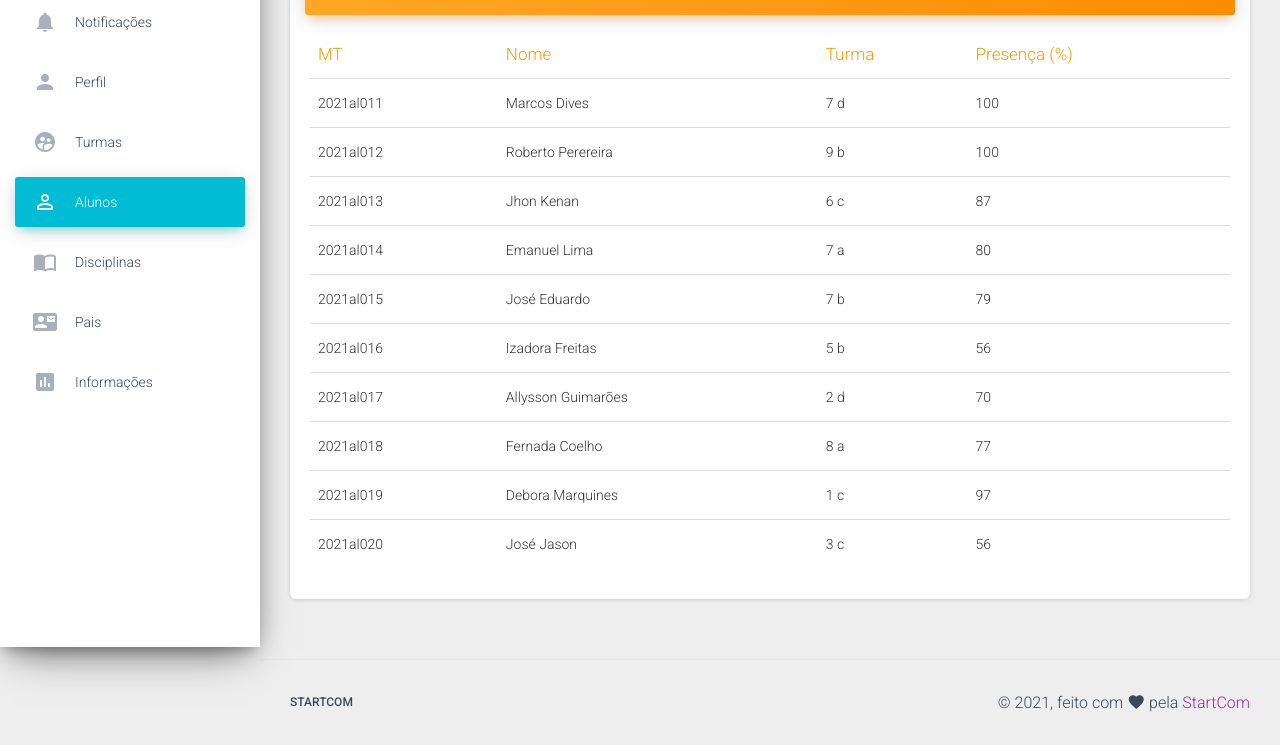
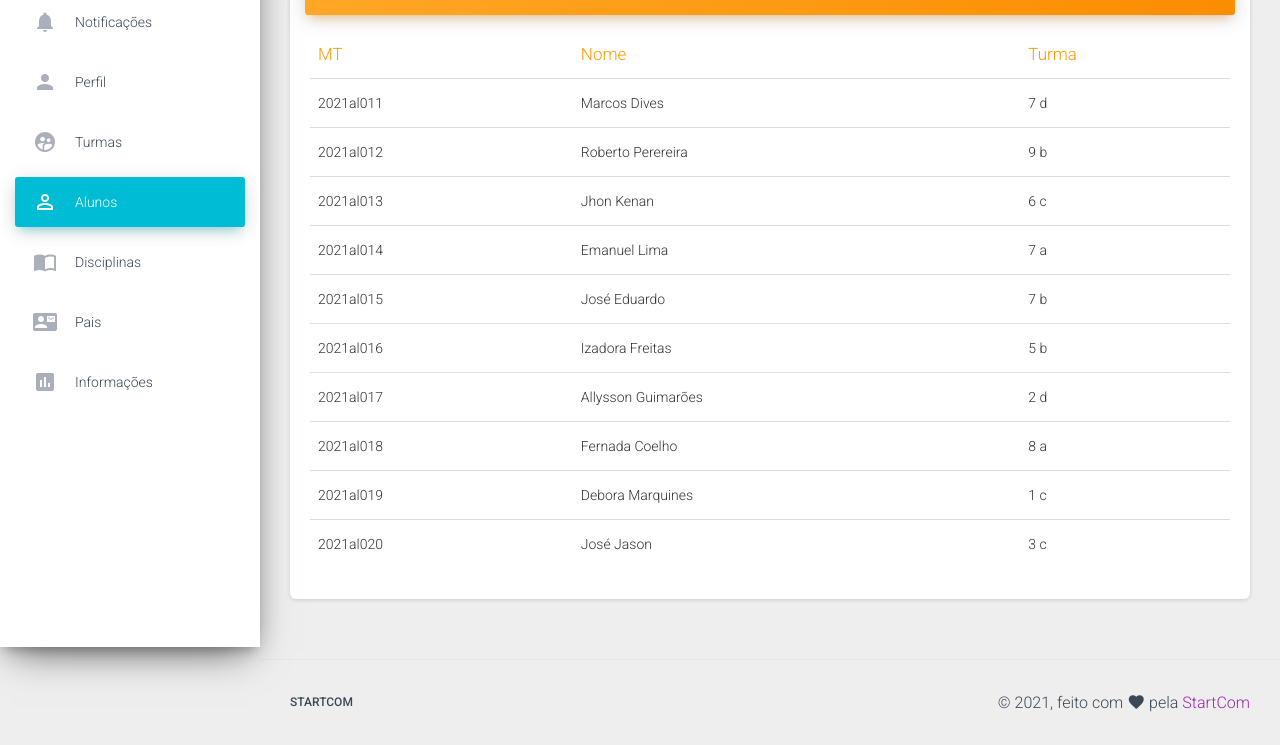
Before and after one commit to Thiago-spart/app-page, a website: page alunos.html in a window 1280 px wide. Shown: the part 153-898 px from the top of the page. Drawn offline with nearby package versions, Linux system fonts and the light colour scheme; some packages are replaced by stand-ins of ours.

Commit message:
Update alunos.html

```diff
--- a/alunos.html
+++ b/alunos.html
@@ -122,68 +122,57 @@
                       <th>MT</th>
                       <th>Nome</th>
                       <th>Turma</th>
-                      <th>Presença (%)</th>
                     </thead>
                     <tbody>
                       <tr>
                         <td>2021al011</td>
                         <td>Marcos Dives</td>
                         <td>7 d</td>
-                        <td>100</td>
                       </tr>
                       <tr>
                         <td>2021al012</td>
                         <td>Roberto Perereira</td>
                         <td>9 b</td>
-                        <td>100</td>
                       </tr>
                       <tr>
                         <td>2021al013</td>
                         <td>Jhon Kenan</td>
                         <td>6 c</td>
-                        <td>87</td>
                       </tr>
                       <tr>
                         <td>2021al014</td>
                         <td>Emanuel Lima</td>
                         <td>7 a</td>
-                        <td>80</td>
                       </tr>
                       <tr>
                         <td>2021al015</td>
                         <td>José Eduardo</td>
                         <td>7 b</td>
-                        <td>79</td>
                       </tr>
                       <tr>
                         <td>2021al016</td>
                         <td>Izadora Freitas</td>
                         <td>5 b</td>
-                        <td>56</td>
                       </tr>
                       <tr>
                         <td>2021al017</td>
                         <td>Allysson Guimarões</td>
                         <td>2 d</td>
-                        <td>70</td>
                       </tr>
                       <tr>
                         <td>2021al018</td>
                         <td>Fernada Coelho</td>
                         <td>8 a</td>
-                        <td>77</td>
                       </tr>
                       <tr>
                         <td>2021al019</td>
                         <td>Debora Marquines</td>
                         <td>1 c</td>
-                        <td>97</td>
                       </tr>
                       <tr>
                         <td>2021al020</td>
                         <td>José Jason</td>
                         <td>3 c</td>
-                        <td>56</td>
                       </tr>
                     </tbody>
                   </table>
```
